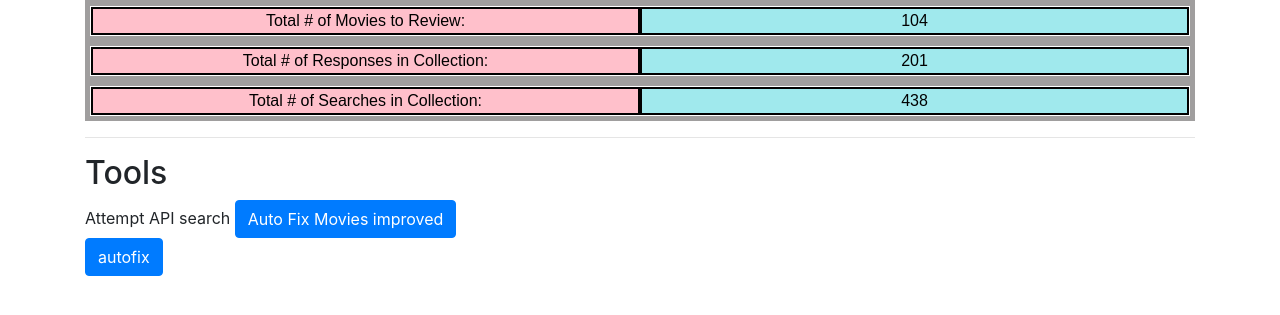
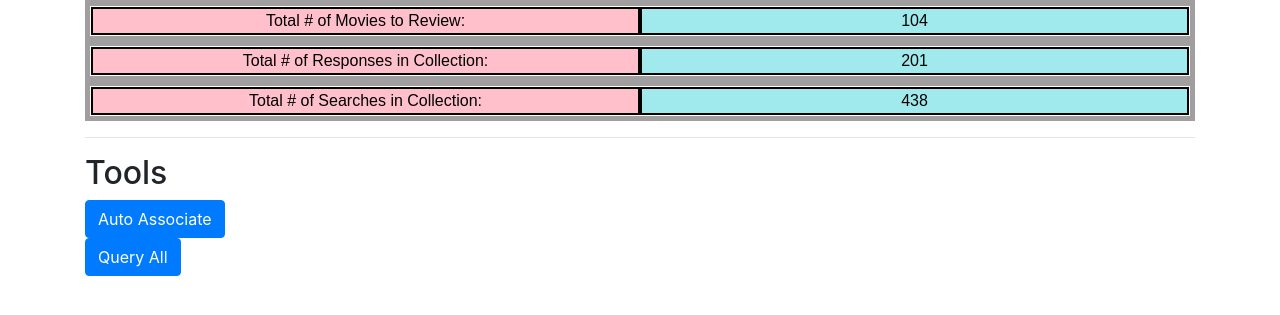
Before and after one commit to gmadsen/movie-fixer, a Flask app: page /stats in a window 1280 px wide. Shown: the part 255-570 px from the top of the page. Run offline with Flask 2, Linux system fonts and the light colour scheme; data comes from the database, SQL or seed files in the repository; some libraries are stand-ins or nearby versions.

Commit message:
got post buttons  working, about to do db breaking stuff

```diff
--- a/movieapp.py
+++ b/movieapp.py
@@ -50,8 +50,8 @@ def movie(movie_id):
 @app.route('/stats', methods=['GET', 'POST'])
 def stats():
     if request.method == 'POST':
-        print("we got a post")
-        specialsomething = request.form.getlist('autofix')
+        print("we got a post of length: " + str(len(request.form)))
+        specialsomething = request.form.getlist('subject')
         print(specialsomething)
         auto_match_movies()
         return redirect(url_for('stats'))
--- a/templates/statistics.html
+++ b/templates/statistics.html
@@ -35,15 +35,17 @@
 
     <form method="post">
         <div class>
-                <label for="autofix">Attempt API search</label>
-                <button type="submit" value="true" class="btn btn-primary"
-                    onclick="return confirm('Are you sure you want to Update All Movies?')">Auto Fix Movies improved</button>
+                <button type="submit" name="subject" value="match" class="btn btn-primary"
+                    onclick="return confirm('Are you sure you want to attempt to auto validate all movies?')">Auto Associate</button>
         </div>
+
+        <div class>
+            <button type="submit" name="subject" value="query" class="btn btn-primary"
+                onclick="return confirm('Are you sure you want to call and attach queries for all movies that arent valid?')">Query All</button>
+        </div>
+
     </form>
 
-    <form method="post">
-            <input type="submit" value="autofix" class="btn btn-primary"
-                    onclick="return confirm('Are you sure you want to Update All Movies?')">
-    </form>
+
 
 {% endblock %}
```
Also changed, not shown: TODO.md (+2 -1 lines).
